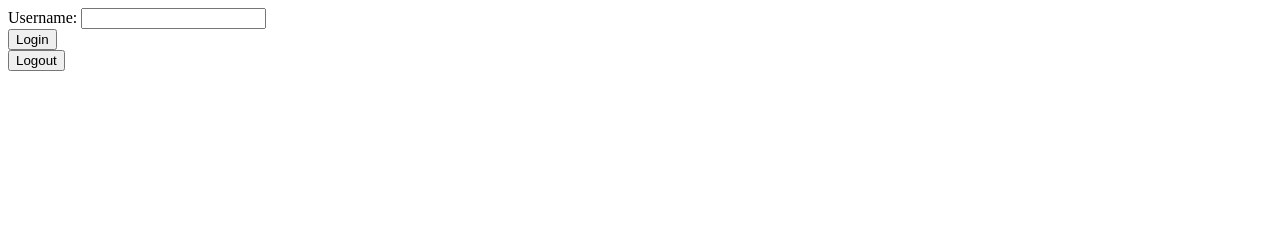
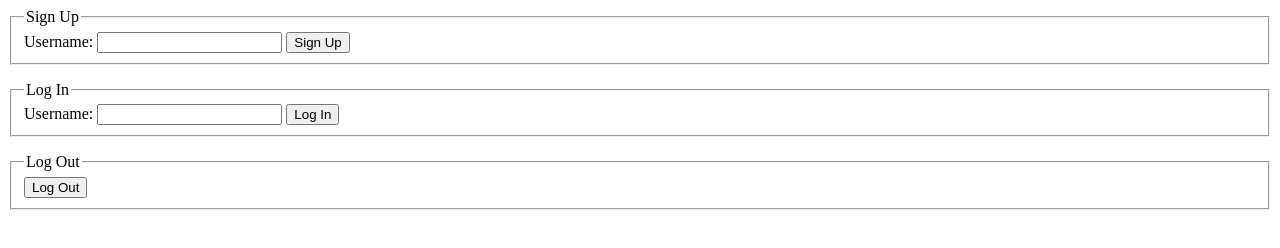
Before and after one commit to Zhusufeng/session-example, a website: page client/index.html in a window 1280 px wide. Drawn offline with Linux system fonts and the light colour scheme.

Commit message:
Add sign up form in index.html

```diff
--- a/client/index.html
+++ b/client/index.html
@@ -6,16 +6,33 @@
   </head>
   <body>
 
-    <form id="login-form" name="login-form">
-      <div>
+    <form id="signup-form" name="signup-form">
+      <fieldset>
+        <legend>Sign Up</legend>
         <label for="username">Username: </label>
         <input type="text" name="username" id="username">
-      </div>
-      <input type="submit" name="login" id="login" value="Login">
+        <input type="submit" name="signup" id="signup" value="Sign Up">
+      </fieldset>
     </form>
 
+    <p></p>
+
+    <form id="login-form" name="login-form">
+      <fieldset>
+        <legend>Log In</legend>
+        <label for="username">Username: </label>
+        <input type="text" name="username" id="username">
+        <input type="submit" name="login" id="login" value="Log In">
+      </fieldset>
+    </form>
+
+    <p></p>
+
     <form id="logout-form">
-      <input type="submit" name="logout" id="logout" value="Logout">
+      <fieldset>
+        <legend>Log Out</legend>
+        <input type="submit" name="logout" id="logout" value="Log Out">
+      </fieldset>
     </form>
 
     <script>
```
